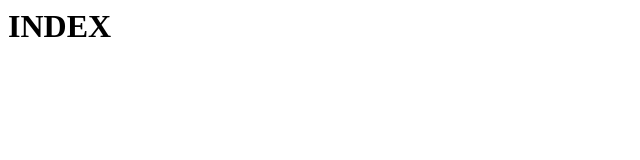
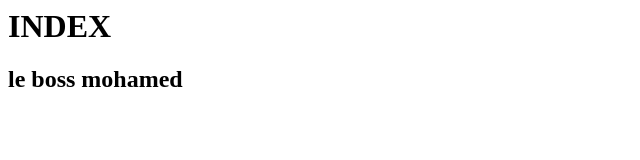
Before and after one commit to elieesber/ControleWebsite, a plain HTML site: page index.html in a window 1280 px wide. Shown: the whole page, without its empty margins (0-640 px from the left). Drawn offline with Linux system fonts and the light colour scheme.

Commit message:
New Index bosseee

```diff
--- a/index.html
+++ b/index.html
@@ -7,5 +7,7 @@
 <body>
 
 <h1> INDEX</h1>
+<h2> le boss mohamed </h2>
+
 </body>
 </html>
```
